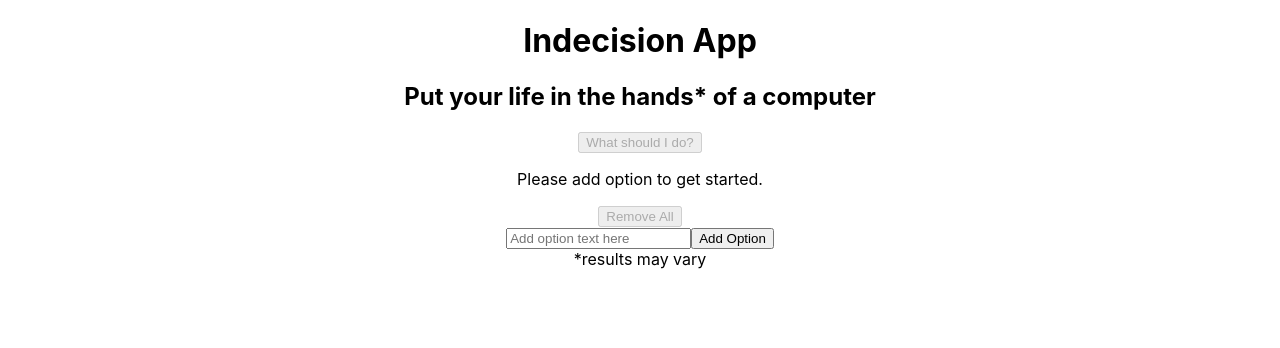
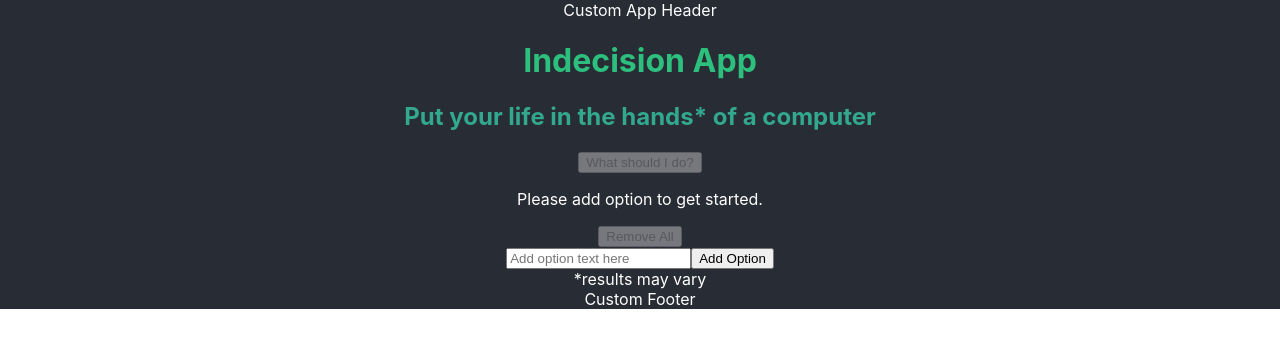
Before and after one commit to ghigbie/airtech-challenge-practice, a React (Create React App) app: page / in a window 1280 px wide. Shown: the top 348 px of the page. Built offline with nearby package versions, Linux system fonts and the light colour scheme.

Commit message:
Edit modal

```diff
--- a/package.json
+++ b/package.json
@@ -8,7 +8,9 @@
     "@testing-library/user-event": "^12.1.10",
     "react": "^17.0.2",
     "react-dom": "^17.0.2",
+    "react-modal": "^3.14.3",
     "react-scripts": "4.0.3",
+    "styled-components": "^5.3.3",
     "web-vitals": "^1.0.1"
   },
   "scripts": {
--- a/src/App.js
+++ b/src/App.js
@@ -1,4 +1,5 @@
 import './App.css';
+import Layout from './components/functional/Layout';
 import IndecisionApp from './components/classBased/IndecisionApp';
 
 const options = [
@@ -8,9 +9,9 @@ const options = [
 ];
 
 const App = () => (
-    <div className="App">
-      <IndecisionApp />
-    </div>
+    <Layout className="App">
+      <IndecisionApp/>
+    </Layout>
 );
 
 
--- a/src/components/classBased/IndecisionApp.js
+++ b/src/components/classBased/IndecisionApp.js
@@ -4,11 +4,13 @@ import Action from './components/Action';
 import Options from './components/Options';
 import AddOption from './components/AddOption';
 import Disclaimer from './components/Disclaimer';
+import OptionModal from './components/OptionModal';
 
 class IndecisionApp extends Component{
     constructor(props){
         super(props);
         this.state = {
+            selectedOption: undefined,
             options: props.options
         }
     }
@@ -56,8 +58,10 @@ class IndecisionApp extends Component{
 
     handlePick = () => {
         const randomNum = Math.floor(Math.random() * this.state.options.length);
-        alert(`You should: ${this.state.options[randomNum]}`);
+        this.setState(() => ({selectedOption: this.state.options[randomNum]}));
     }
+
+    handleClearSelectedOption = () => this.setState(() => ({selectedOption: undefined}));
 
     render(){
         const title = "Indecision App";
@@ -77,6 +81,9 @@ class IndecisionApp extends Component{
                 />
                 <AddOption handleAddOption={this.handleAddOption}/>
                 <Disclaimer disclaimerText={disclaimerText} />
+                <OptionModal
+                    selectedOption={this.state.selectedOption}
+                    handleClearSelectedOption={this.handleClearSelectedOption}/>
             </div>
         );
     }
--- a/src/components/classBased/components/Header.js
+++ b/src/components/classBased/components/Header.js
@@ -1,7 +1,17 @@
+import styled from 'styled-components'
+
+const Title = styled.h1`
+    color: #2cbf7d;
+`;
+
+const SubTitle = styled.h2`
+    color: #32a88f;
+`;
+
 const Header = ({title}) => (
     <div>
-        <h1>{title}</h1>
-        <h2>Put your life in the hands<span>*</span> of a computer</h2>
+        <Title>{title}</Title>
+        <SubTitle>Put your life in the hands<span>*</span> of a computer</SubTitle>
     </div>
 );
 
--- /dev/null
+++ b/src/components/classBased/components/OptionModal.js
@@ -0,0 +1,17 @@
+import Modal from 'react-modal';
+
+const OptionModal = ({selectedOption, handleClearSelectedOption}) => (
+    <Modal
+        isOpen={!!selectedOption}
+        contentLabel={'Selected Option'}
+    >
+        <h1>Selected Option</h1>
+        {selectedOption && <p>{selectedOption}</p>}
+
+        <div>
+            <button onClick={handleClearSelectedOption}>close</button>
+        </div>
+    </Modal>
+);
+
+export default OptionModal;
--- /dev/null
+++ b/src/components/functional/Footer.js
@@ -0,0 +1,9 @@
+const Footer = () => {
+    return (
+        <footer>
+            Custom Footer
+        </footer>
+    )
+}
+
+export default Footer
--- /dev/null
+++ b/src/components/functional/Header.js
@@ -0,0 +1,9 @@
+const Header = () => {
+    return (
+        <header>
+            Custom App Header
+        </header>
+    )
+}
+
+export default Header
--- /dev/null
+++ b/src/components/functional/Layout.js
@@ -0,0 +1,18 @@
+import Header from "./Header";
+import Footer from "./Footer";
+import styled from 'styled-components';
+
+const Wrapper = styled.div`
+    text-align: center;
+    background-color: #282c34;
+    color: #fff;
+`
+const Layout = ({children}) => (
+    <Wrapper>
+        <Header />
+            {children}
+        <Footer />
+    </Wrapper>
+);
+
+export default Layout;
```
Also changed, not shown: 2 other files (tests, documents, lock files or other folders).
